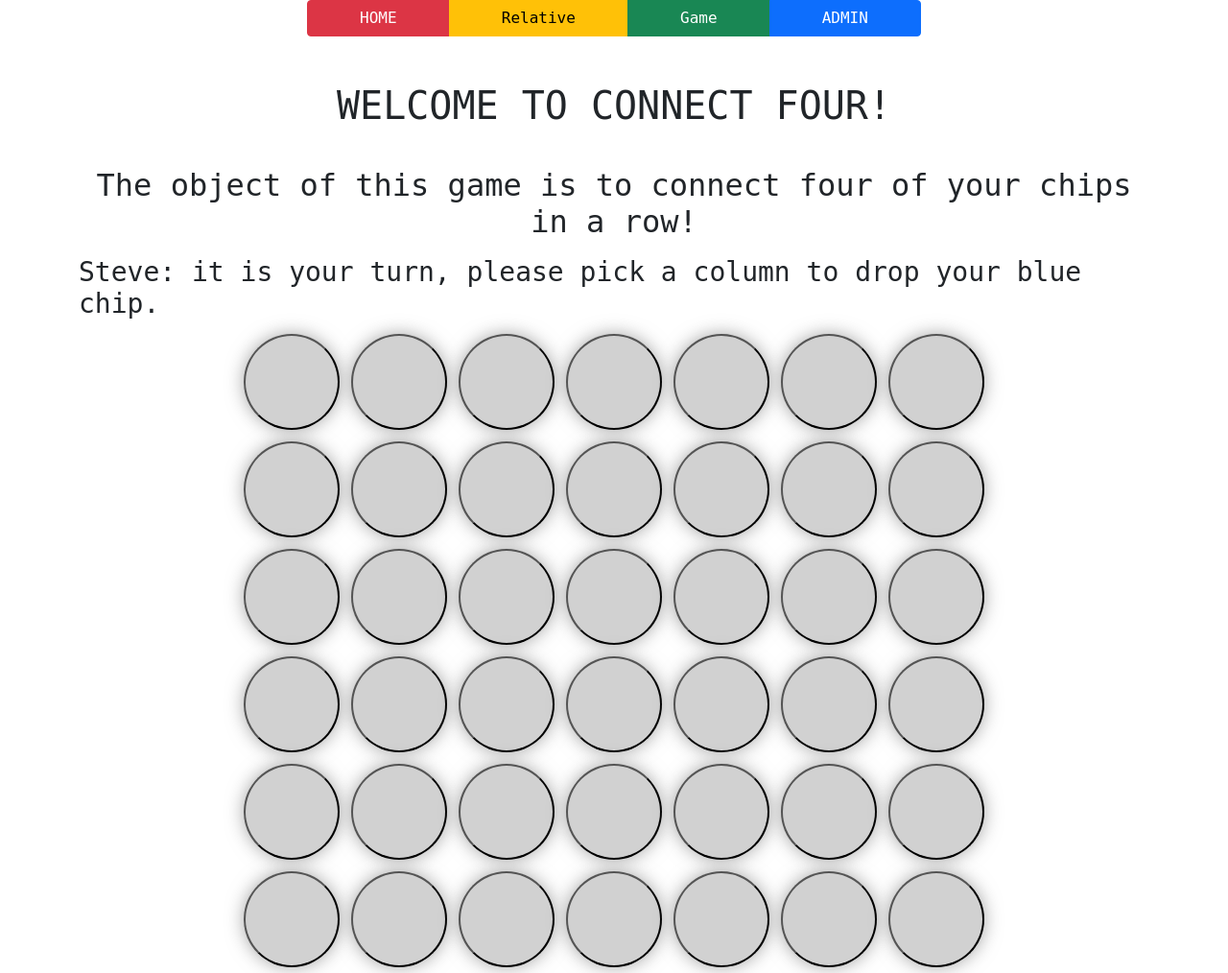
After one commit to EkaterinaLevashova/VOX_staff, a Django app: page /staffApp/game in a window 1280 px wide. The commit adds this page. Shown: the whole page at 96% size. Run offline with Django 3.2, Linux system fonts and the light colour scheme; some libraries are stand-ins or nearby versions.

Commit message:
Add templates and logic, need to fix game script

```diff
--- /dev/null
+++ b/staffProject/staffApp/urls.py
@@ -0,0 +1,9 @@
+from django.urls import path
+from staffApp import views
+
+app_name = 'staffApp'
+
+urlpatterns = [
+    path('relative', views.relative, name='relative'),
+    path('game', views.game, name='game'),
+]
--- a/staffProject/staffApp/views.py
+++ b/staffProject/staffApp/views.py
@@ -1,3 +1,20 @@
 from django.shortcuts import render
+from django.http import HttpResponse
+from staffApp.models import *
+
 
 # Create your views here.
+
+def index(request):
+    participants = AccessRecord.objects.all()
+    date_dict = {'participants': participants}
+    return render(request, 'index.html', context=date_dict)
+
+
+def game(request):
+    return render(request, 'game.html')
+
+
+def relative(request):
+    contex_dict = {'text': "hello world", 'number': 100}
+    return render(request, 'relative-url.html', contex_dict)
--- a/staffProject/staffProject/urls.py
+++ b/staffProject/staffProject/urls.py
@@ -1,21 +1,11 @@
-"""staffProject URL Configuration
+from django.contrib import admin
+from staffApp import views
+from django.urls import path
+from django.conf.urls import include
 
-The `urlpatterns` list routes URLs to views. For more information please see:
-    https://docs.djangoproject.com/en/3.2/topics/http/urls/
-Examples:
-Function views
-    1. Add an import:  from my_app import views
-    2. Add a URL to urlpatterns:  path('', views.home, name='home')
-Class-based views
-    1. Add an import:  from other_app.views import Home
-    2. Add a URL to urlpatterns:  path('', Home.as_view(), name='home')
-Including another URLconf
-    1. Import the include() function: from django.urls import include, path
-    2. Add a URL to urlpatterns:  path('blog/', include('blog.urls'))
-"""
-from django.contrib import admin
-from django.urls import path
 
 urlpatterns = [
+    path('', views.index, name='index'),
     path('admin/', admin.site.urls),
+    path('staffApp/', include('staffApp.urls')),
 ]
--- /dev/null
+++ b/staffProject/static/scripts/index.js
@@ -0,0 +1,142 @@
+// We need to use jQuery for the following:
+let player1 = 'Steve'
+    // prompt("Player One: Enter Your Name , you will be Blue");
+let player1Color = 'rgb(86, 151, 255)';
+
+let player2 = 'Mixa'
+    // prompt("Player Two: Enter Your Name, you will be Red");
+let player2Color = 'rgb(237, 45, 73)';
+
+let game_on = true;
+let table = $('table tr');
+
+// http://stackoverflow.com/questions/6139407/getting-td-by-index-with-jquery
+function reportWin(rowNum, colNum) {
+  console.log("You won starting at this row,col");
+  console.log(rowNum);
+  console.log(colNum);
+}
+// Change the color of a button
+function changeColor(rowIndex, colIndex, color) {
+  return table.eq(rowIndex).find('td').eq(colIndex).find('button').css('background-color', color);
+}
+
+// Report Back to current color of a button
+function returnColor(rowIndex, colIndex) {
+  return table.eq(rowIndex).find('td').eq(colIndex).find('button').css('background-color');
+}
+
+// Take in column index, returns the bottom row that is still gray
+function checkBottom(colIndex) {
+  let colorReport = returnColor(5, colIndex);
+  for (let row = 5; row > -1; row--) {
+    colorReport = returnColor(row, colIndex);
+    if (colorReport === 'rgb(128, 128, 128)') {
+      return row
+    }
+  }
+}
+
+// Check to see if 4 inputs are the same color
+function colorMatchCheck(one, two, three, four) {
+  return (one === two && one === three && one === four && one !== 'rgb(128, 128, 128)' && one !== undefined);
+}
+
+// Check for Horizontal Wins
+function horizontalWinCheck() {
+  for (let row = 0; row < 6; row++) {
+    for (let col = 0; col < 4; col++) {
+      if (colorMatchCheck(returnColor(row, col), returnColor(row, col+1),returnColor(row, col+2), returnColor(row, col+3))) {
+        console.log('horiz');
+        reportWin(row, col);
+        return true;
+      } else {
+        continue;
+      }
+    }
+  }
+}
+
+// Check for Vertical Wins
+function verticalWinCheck() {
+  for (let col = 0; col < 7; col++) {
+    for (let row = 0; row < 3; row++) {
+      if (colorMatchCheck(returnColor(row, col), returnColor(row+1, col),returnColor(row+2, col), returnColor(row+3, col))) {
+        console.log('vertical');
+        reportWin(row, col);
+        return true;
+      } else {
+        continue;
+      }
+    }
+  }
+}
+
+// Check for Diagonal Wins
+function diagonalWinCheck() {
+  for (let col = 0; col < 5; col++) {
+    for (let row = 0; row < 7; row++) {
+      if (colorMatchCheck(returnColor(row, col), returnColor(row+1, col+1), returnColor(row+2, col+2), returnColor(row+3, col+3))) {
+        console.log('diag');
+        reportWin(row, col);
+        return true;
+      } else if (colorMatchCheck(returnColor(row, col), returnColor(row-1, col+1), returnColor(row-2, col+2), returnColor(row-3, col+3))) {
+        console.log('diag');
+        reportWin(row, col);
+        return true;
+      } else {
+        continue;
+      }
+    }
+  }
+}
+
+// Game End
+function gameEnd(winningPlayer) {
+  for (let col = 0; col < 7; col++) {
+    for (let row = 0; row < 7; row++) {
+      $('h3').fadeOut('fast');
+      $('h2').fadeOut('fast');
+      $('h1').text(winningPlayer + " has won! Refresh your browser to play again!").css("fontSize", "50px")
+    }
+  }
+}
+
+// Start with Player One
+let currentPlayer = 1;
+let currentName = player1;
+let currentColor = player1Color;
+
+// Start with Player One
+$('h3').text(player1 + ": it is your turn, please pick a column to drop your blue chip.");
+
+$('.board button').on('click', function() {
+
+  // Recognize what column was chosen
+  let col = $(this).closest("td").index();
+
+  // Get back bottom available row to change
+  let bottomAvail = checkBottom(col);
+
+  // Drop the chip in that column at the bottomAvail Row
+  changeColor(bottomAvail, col, currentColor);
+
+  // Check for a win or a tie.
+  if (horizontalWinCheck() || verticalWinCheck() || diagonalWinCheck()) {
+    gameEnd(currentName);
+  }
+
+  // If no win or tie, continue to next player
+  currentPlayer = currentPlayer * -1 ;
+
+  // Re-Check who the current Player is.
+  if (currentPlayer === 1) {
+    currentName = player1;
+    $('h3').text(currentName + ": it is your turn, please pick a column to drop your blue chip.");
+    currentColor = player1Color;
+  } else {
+    currentName = player2
+    $('h3').text(currentName + ": it is your turn, please pick a column to drop your red chip.");
+    currentColor = player2Color;
+  }
+})
--- /dev/null
+++ b/staffProject/static/styles/game.css
@@ -0,0 +1,11 @@
+.board button {
+    width: 100px;
+    height: 100px;
+    background-color: #d1d1d1;
+    margin: 5px;
+    box-shadow: 0 0 19px -1px rgba(122,122,122,0.75);
+    border-radius: 50%;
+}
+.board button:hover {
+    background-color: #ebebeb;
+}
--- /dev/null
+++ b/staffProject/static/styles/index.css
@@ -0,0 +1,17 @@
+body {
+    font-family: monospace;
+}
+body::-webkit-scrollbar {
+  display: none; /* for Chrome, Safari, and Opera */
+}
+h1 {
+    margin-bottom: 40px;
+    text-align: center;
+    text-transform: uppercase;
+}
+.col-border {
+    border-right: 2px solid #c9c9c9
+}
+.col-border:last-child {
+    border-right: none;
+}
--- /dev/null
+++ b/staffProject/templates/base.html
@@ -0,0 +1,29 @@
+<!DOCTYPE HTML>
+{% load static %}
+<html lang="en">
+<head>
+    <meta http-equiv="Content-Type" content="text/html;charset=UTF-8">
+    <link href="https://cdn.jsdelivr.net/npm/bootstrap@5.1.3/dist/css/bootstrap.min.css" rel="stylesheet" integrity="sha384-1BmE4kWBq78iYhFldvKuhfTAU6auU8tT94WrHftjDbrCEXSU1oBoqyl2QvZ6jIW3" crossorigin="anonymous">
+    <link rel="stylesheet" href="{% static 'styles/index.css' %}">
+
+    {% block head_block %}{% endblock %}
+
+</head>
+<body>
+    <div class="d-flex justify-content-center mb-5 navbar-static-top">
+        <div class="btn-group w-50">
+            <a href="{% url 'index' %}" class="btn btn-danger">HOME</a>
+            <a href="{% url 'staffApp:relative' %}" class="btn btn-warning">Relative</a>
+            <a href="{% url 'staffApp:game' %}" class="btn btn-success">Game</a>
+            <a href="{% url 'admin:index' %}" class="btn btn-primary">ADMIN</a>
+        </div>
+    </div>
+
+    <div class="container">
+
+        {% block body_block %}{% endblock %}
+
+    </div>
+
+{% block scripts_block %}{% endblock %}
+</body>
--- /dev/null
+++ b/staffProject/templates/game.html
@@ -0,0 +1,37 @@
+<!DOCTYPE html>
+{% extends 'base.html' %}
+{% load static %}
+
+{% block head_block %}
+    <link rel="stylesheet" href="{% static 'styles/game.css' %}">
+    <title>Connect Four</title>
+{% endblock %}
+
+{% block body_block %}
+    <h1>Welcome to Connect Four!</h1>
+    <h2 class="mb-3 text-center">The object of this game is to connect four of your chips in a row!</h2>
+    <h3>Let's get started!</h3>
+    <div class="d-flex justify-content-center tab">
+        <table class="board">
+        {% for foo in i|rjust:6 %}
+            <tr>
+              <td><button type="button"></button></td>
+              <td><button type="button"></button></td>
+              <td><button type="button"></button></td>
+              <td><button type="button"></button></td>
+              <td><button type="button"></button></td>
+              <td><button type="button"></button></td>
+              <td><button type="button"></button></td>
+            </tr>
+        {% endfor %}
+        </table>
+    </div>
+{% endblock %}
+
+{% block scripts_block %}
+    <script src="https://code.jquery.com/jquery-3.1.1.min.js"
+            integrity="sha256-hVVnYaiADRTO2PzUGmuLJr8BLUSjGIZsDYGmIJLv2b8="
+            crossorigin="anonymous">
+    </script>
+    <script type="text/javascript" src={% static 'scripts/index.js' %}></script>
+{% endblock %}
```
Also changed, not shown: staffProject/populate_staffApp.py (+28 -0 lines), staffProject/staffApp/models.py (+25 -0 lines), staffProject/templates/index.html (+45 -9 lines), staffProject/templates/relative-url.html (added, +12 -0 lines), README.md, staffProject/db.sqlite3 (added), staffProject/staffApp/migrations/0001_initial.py (added).
